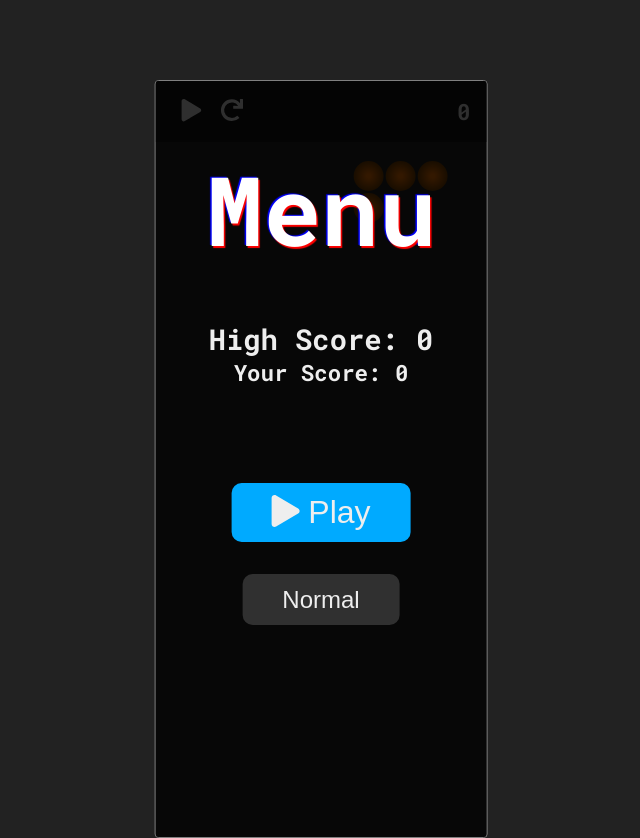
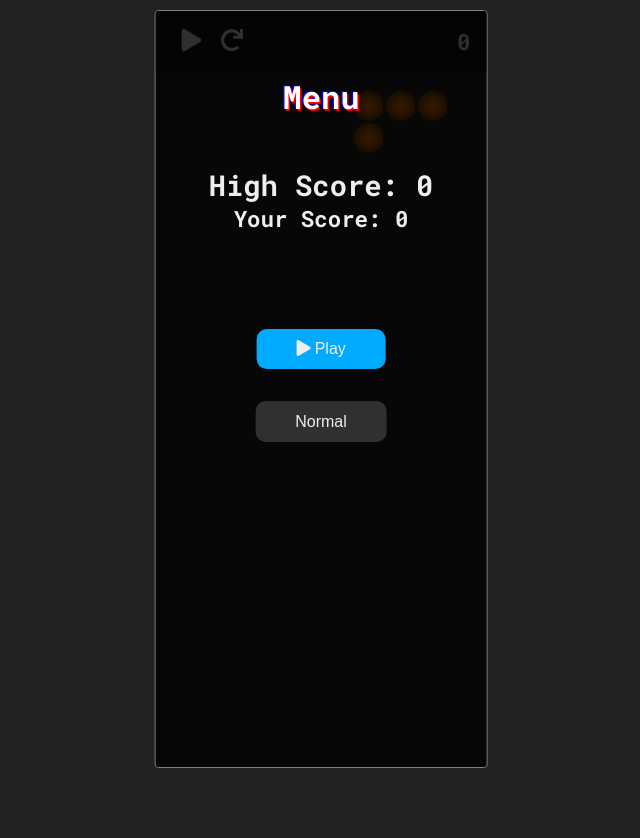
Before and after one commit to TheRealSyler/tetris, a website built with webpack: page src/index.html in a window 1280 px wide. Shown: the whole page, without its empty margins (319-959 px from the left). After the commit the page ends 800 px from the top, so only its background shows below. Built offline with nearby package versions, Linux system fonts and the light colour scheme.

Commit message:
resize on page load.

```diff
--- a/src/index.sass
+++ b/src/index.sass
@@ -3,11 +3,6 @@ body
   color: #eee
   margin: 0
   font-family: 'Roboto Mono', monospace
-
-.app
-  display: flex
-  justify-content: center
-  padding-top: 20px
 
 .header
   position: absolute
@@ -88,17 +83,34 @@ button::-moz-focus-inner
     border-radius: 10px
     margin-top: 6rem
 
-button.difficulty-select
-  background: #303030
-  font-size: 1.5rem
-  margin-top: 2rem
-  display: flex
-  flex-direction: column
-  &:disabled
-    color: #aaa
+  button.difficulty-select
+    background: #303030
+    font-size: 1.5rem
+    margin-top: 2rem
+    display: flex
+    flex-direction: column
+    &:disabled
+      color: #aaa
 
 .difficulty-select-button
   transition: text-shadow 200ms ease
   cursor: pointer
   &:hover
     text-shadow: 0px 4px 0.4px #f26
+
+@media screen and ( max-height: 1000px )
+  .board
+    top: 40px
+
+@media screen and ( max-height: 800px )
+  .board
+    top: 10px
+
+  .menu-text
+    font-size: 2rem
+
+  .menu
+    button
+      font-size: 1rem
+    button.difficulty-select
+      font-size: 1rem
--- a/src/index.ts
+++ b/src/index.ts
@@ -1,7 +1,17 @@
 import './index.sass';
 import { Tetris } from './tetris';
-const version = '1.0.1';
-new Tetris(10, 20, 30);
+const version = '1.0.2';
+
+const rows = 20;
+const cellSize = () =>
+  Math.round(
+    Math.min(
+      35,
+      Math.max(16, (window.innerHeight - (window.innerHeight <= 800 ? 200 : 300)) / rows)
+    )
+  );
+new Tetris(10, rows, cellSize());
+
 console.log(
   `%cv${version}`,
   `
--- a/src/tetris.ts
+++ b/src/tetris.ts
@@ -144,7 +144,7 @@ export class Tetris {
   timeout: NodeJS.Timeout | null = null;
   isInPause = false;
 
-  constructor(public width: number, public height: number, public cellSize = 30) {
+  constructor(public readonly columns: number, public readonly rows: number, public cellSize = 30) {
     const highScore = localStorage.getItem('highScore');
     if (highScore) {
       this.highScore.value = +highScore;
@@ -158,9 +158,9 @@ export class Tetris {
     this.createMenu();
     this.initBoard();
 
-    this.cells = this.createCells(width, height);
+    this.cells = this.createCells(columns, rows);
 
-    this.blocks = createFallingBlock(width);
+    this.blocks = createFallingBlock(columns);
 
     window.addEventListener('keydown', this.keyListener.bind(this));
 
@@ -188,7 +188,7 @@ export class Tetris {
 
   private initBoard() {
     this.board.className = 'board';
-    this.board.style.gridTemplateColumns = `${this.cellSize}px `.repeat(this.width);
+    this.board.style.gridTemplateColumns = `${this.cellSize}px `.repeat(this.columns);
     document.body.appendChild(this.board);
   }
 
@@ -346,7 +346,7 @@ export class Tetris {
         case this.keyMappings.moveRight:
           const mostRight = this.blockBounds('max', 'x');
           // TODO Check for collisions
-          if (mostRight < this.width - 1) {
+          if (mostRight < this.columns - 1) {
             this.blocks.positions.forEach((pos) => pos.x++);
             this.update(false);
           }
@@ -410,19 +410,19 @@ export class Tetris {
 
     let blocksCollided = false;
 
-    const firstBlock = positionToIndex(this.blocks.positions[0], this.width);
-    const secondBlock = positionToIndex(this.blocks.positions[1], this.width);
-    const thirdBlock = positionToIndex(this.blocks.positions[2], this.width);
-    const fourthBlock = positionToIndex(this.blocks.positions[3], this.width);
+    const firstBlock = positionToIndex(this.blocks.positions[0], this.columns);
+    const secondBlock = positionToIndex(this.blocks.positions[1], this.columns);
+    const thirdBlock = positionToIndex(this.blocks.positions[2], this.columns);
+    const fourthBlock = positionToIndex(this.blocks.positions[3], this.columns);
     const lowestPoint = this.blockBounds('max', 'y');
-    if (lowestPoint === this.height) {
+    if (lowestPoint === this.rows) {
       blocksCollided = true;
     }
     this.checkFullRows();
     for (let i = 0; i < this.cells.length; i++) {
       const element = this.cells[i].element;
       const isFull = this.cells[i].isFull;
-      const isNextCellFull = this.cells[i + this.width]?.isFull;
+      const isNextCellFull = this.cells[i + this.columns]?.isFull;
       // const x = i % this.width;
 
       // const y = (i / this.width) | 0;
@@ -452,21 +452,21 @@ export class Tetris {
       if (this.blocks.type === 'explosive') {
         const [pos] = this.blocks.positions;
 
-        this.cells[positionToIndex(pos, this.width)].isFull = false;
+        this.cells[positionToIndex(pos, this.columns)].isFull = false;
 
         for (const offPos of blockExplosion) {
           const x = pos.x + offPos.x;
           const y = pos.y + offPos.y;
-          const newY = y >= 0 && y <= this.height ? y : pos.y;
-          const newX = x >= 0 && x < this.width ? x : pos.x;
-          const index = positionToIndex({ x: newX, y: newY }, this.width);
+          const newY = y >= 0 && y <= this.rows ? y : pos.y;
+          const newX = x >= 0 && x < this.columns ? x : pos.x;
+          const index = positionToIndex({ x: newX, y: newY }, this.columns);
           if (index < this.cells.length) {
             this.cells[index].isFull = false;
           }
         }
       } else {
         this.blocks.positions.forEach((pos) => {
-          const index = positionToIndex(pos, this.width);
+          const index = positionToIndex(pos, this.columns);
 
           this.cells[index].isFull = this.blocks.color;
         });
@@ -477,7 +477,7 @@ export class Tetris {
     }
   }
   private checkGameOver() {
-    for (let i = 0; i < this.width; i++) {
+    for (let i = 0; i < this.columns; i++) {
       const cell = this.cells[i];
       if (cell.isFull) {
         return true;
@@ -489,8 +489,8 @@ export class Tetris {
   private checkFullRows() {
     let score = 0;
     let scoreMultiplier = 0;
-    for (let i = this.width; i < this.cells.length; i += this.width) {
-      const row = this.cells.slice(i, i + this.width);
+    for (let i = this.columns; i < this.cells.length; i += this.columns) {
+      const row = this.cells.slice(i, i + this.columns);
       let isRowFull = true;
       for (let j = 0; j < row.length; j++) {
         const cell = row[j];
@@ -502,9 +502,9 @@ export class Tetris {
         score += 100;
         scoreMultiplier++;
         row.forEach((cell) => (cell.isFull = false));
-        for (let k = i + this.width - 1; k > 0; k--) {
+        for (let k = i + this.columns - 1; k > 0; k--) {
           const cell = this.cells[k];
-          const nextCell = this.cells[k - this.width];
+          const nextCell = this.cells[k - this.columns];
           if (nextCell) {
             cell.isFull = nextCell.isFull;
           } else {
@@ -546,7 +546,7 @@ export class Tetris {
   }
 
   resetBlocks() {
-    this.blocks = createFallingBlock(this.width);
+    this.blocks = createFallingBlock(this.columns);
   }
 }
 
```
